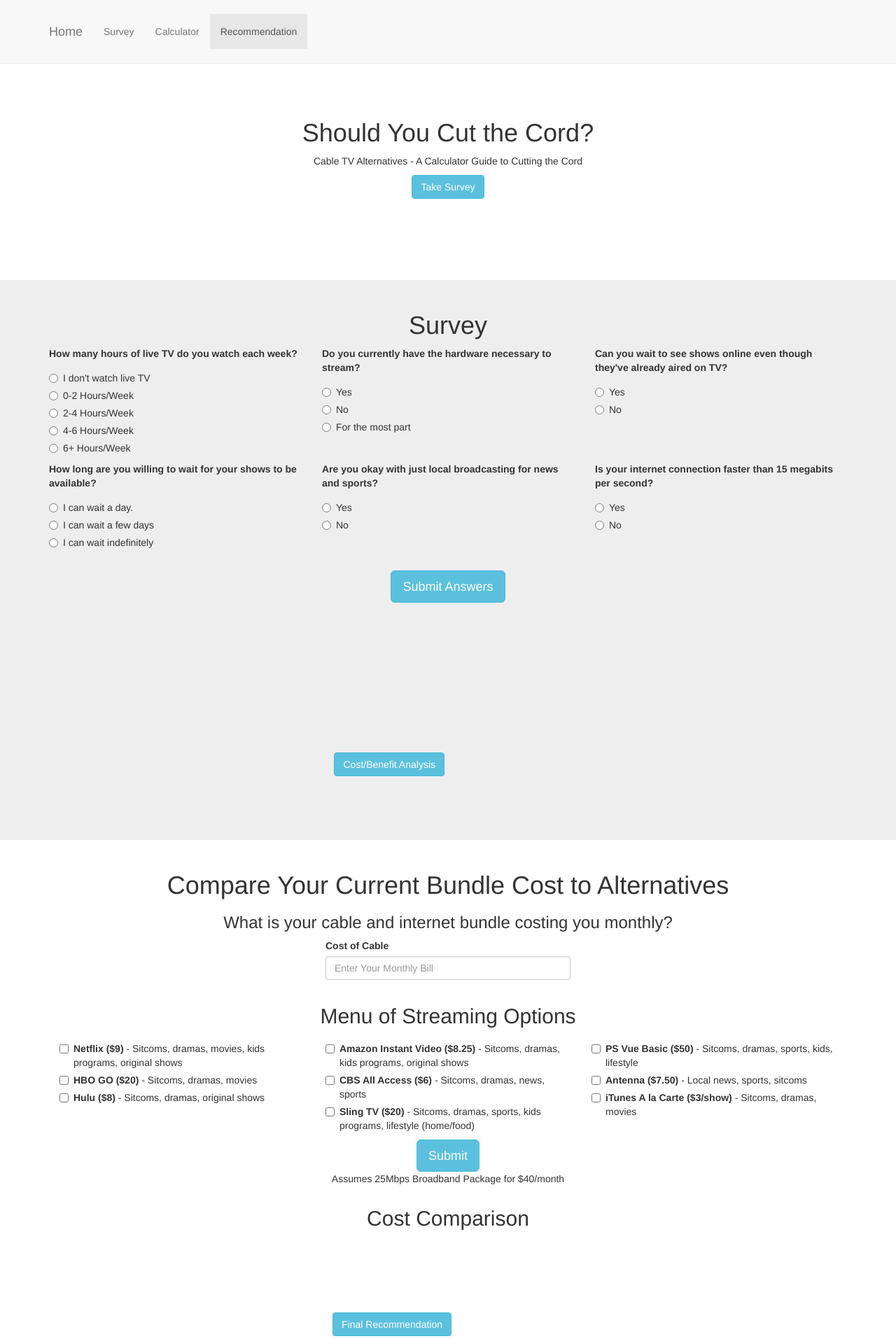
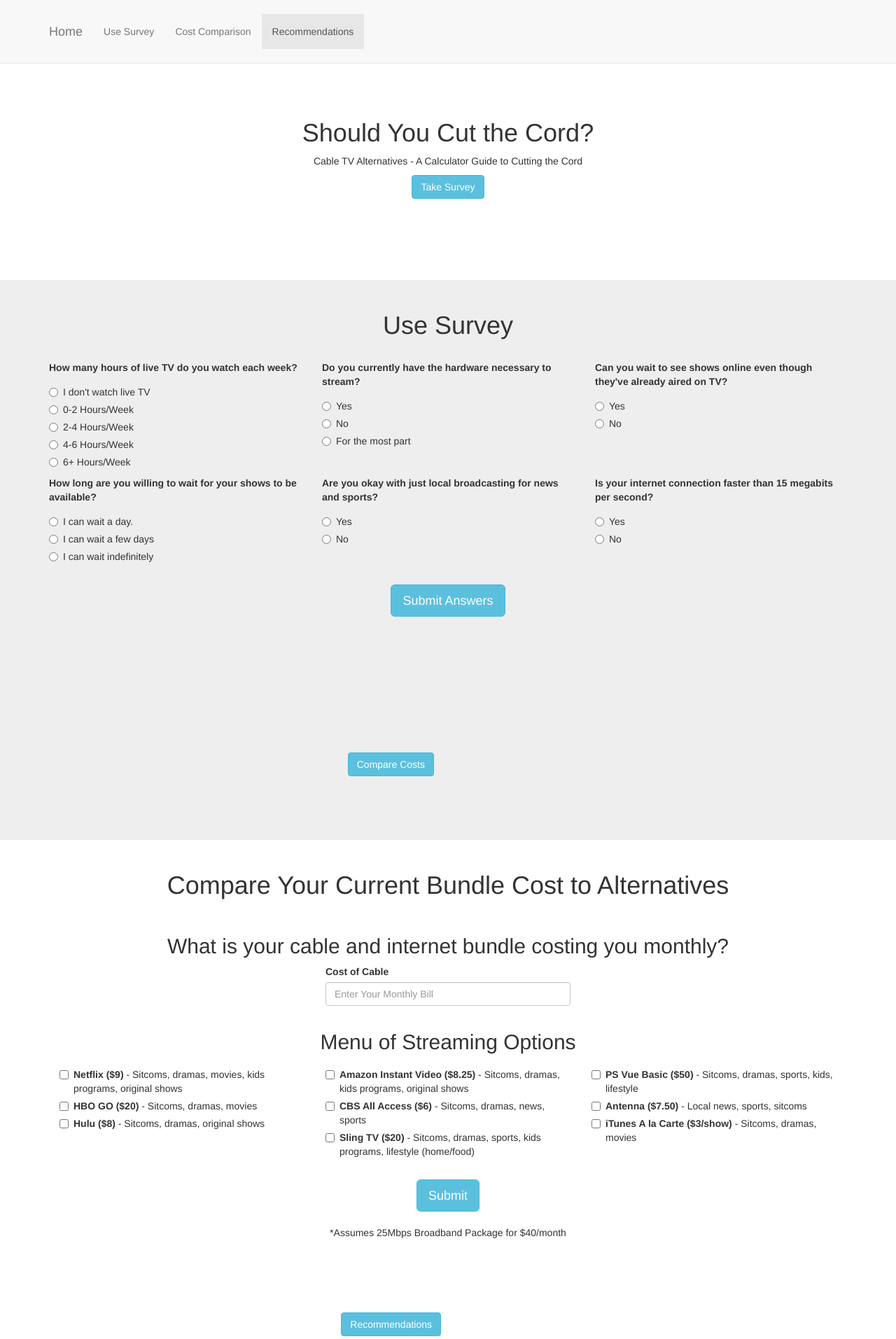
Before and after one commit to KyleRattet/Cut-the-Cord-Calculator, a plain HTML site: page index.html in a window 1280 px wide. Shown: the top 1913 px of the page at 70% size. Drawn offline with Linux system fonts and the light colour scheme.

Commit message:
refactored button lables

```diff
--- a/css/scrolling-nav.css
+++ b/css/scrolling-nav.css
@@ -44,7 +44,7 @@
 #cost-benefit-next {
     position: absolute;
     top: 675px;
-    right: 645px;
+    right: 660px;
 
 
 }
@@ -59,7 +59,7 @@
 #final-recommendation-next {
     position: absolute;
     top: 675px;
-    right: 635px;
+    right: 650px;
 }
 
 .contact-section {
--- a/index.html
+++ b/index.html
@@ -54,13 +54,13 @@
                         <a class="page-scroll" href="#page-top"></a>
                     </li>
                     <li>
-                        <a class="page-scroll" href="#about">Survey</a>
+                        <a class="page-scroll" href="#about">Use Survey</a>
                     </li>
                     <li>
-                        <a class="page-scroll" href="#services">Calculator</a>
+                        <a class="page-scroll" href="#services">Cost Comparison</a>
                     </li>
                     <li>
-                        <a class="page-scroll" href="#contact">Recommendation</a>
+                        <a class="page-scroll" href="#contact">Recommendations</a>
                     </li>
                 </ul>
             </div>
@@ -88,8 +88,8 @@
      <div class="container">
       <div class="row">
           <div class="col-lg-12">
-              <h1>Survey</h1>
-
+              <h1>Use Survey</h1>
+              <br>
 
 
               <div class="row">
@@ -263,12 +263,7 @@
                 <div class="row">
                   <button type="submit" id="submit-answer" class="btn btn-info btn-lg">Submit Answers</button>
 
-                  <br>
-                  <br>
-                  <div id="answer-container"></div>
                 </div>
-                <br>
-                <br>
 
 
                 </div>
@@ -278,7 +273,7 @@
                 </div>
             </div>
             <div class="row">
-                  <a id="cost-benefit-next" class="btn btn-info page-scroll" href="#services">Cost/Benefit Analysis</a>
+                  <a id="cost-benefit-next" class="btn btn-info page-scroll" href="#services">Compare Costs</a>
             </div>
         </div>
 
@@ -292,8 +287,8 @@
       <div class="col-xs-12">
 
       <h1>Compare Your Current Bundle Cost to Alternatives</h1>
-
-      <h3>What is your cable and internet bundle costing you monthly?</h3>
+      <br>
+      <h2>What is your cable and internet bundle costing you monthly?</h2>
 
         <div class="col-xs-offset-4 col-xs-4">
           <form align="left">
@@ -393,23 +388,17 @@
 
          <div class="row">
         <div class="col-xs-offset-3 col-xs-6">
+        <br>
           <button type="submit" id="menu-submit" class="btn btn-info btn-lg">Submit</button>
-          <p>Assumes 25Mbps Broadband Package for $40/month</p>
+          <br><br>
+          <p>*Assumes 25Mbps Broadband Package for $40/month</p>
         </div>
       </div>
 
-    <div class="row">
-      <div class="col-xs-12">
 
-      <h2>Cost Comparison</h2>
-
-        <div  id="cost-comparison"></div>
-
-      </div>
-    </div>
 
          <div class="row">
-                  <a id="final-recommendation-next" class="btn btn-info page-scroll" href="#contact">Final Recommendation</a>
+                  <a id="final-recommendation-next" class="btn btn-info page-scroll" href="#contact">Recommendations</a>
         </div>
 
 
--- a/js/dom.js
+++ b/js/dom.js
@@ -15,7 +15,7 @@
   var monthlyCost = ($('#monthly-cable-cost').val()).replace('$', '');
 
   //append to cost comparison
-  $('#recommendation-container').append('<h3><strong>Cost/Benefit Analysis:</strong> Your monthly bill is $' + monthlyCost + ', and your monthly cost of streaming options is $' + menuTotal +'. ' + costCompare(menuTotal, monthlyCost) +'</h3>');
+  $('#recommendation-container').append('<h3><strong>Compare Cost Results:</strong> Your monthly bill is $' + monthlyCost + ', and your monthly cost of streaming options is $' + menuTotal +'. ' + costCompare(menuTotal, monthlyCost) +'</h3>');
 
 });
 
@@ -56,7 +56,7 @@
   console.log(score);
   var recommendation = surveyScore(score);
 
-  $('#recommendation-container').append('<h3><strong>Survey Results: </strong>' + recommendation + '</h3>');
+  $('#recommendation-container').append('<h3><strong>Usage Survey Results: </strong>' + recommendation + '</h3>');
 
 });
 
```
